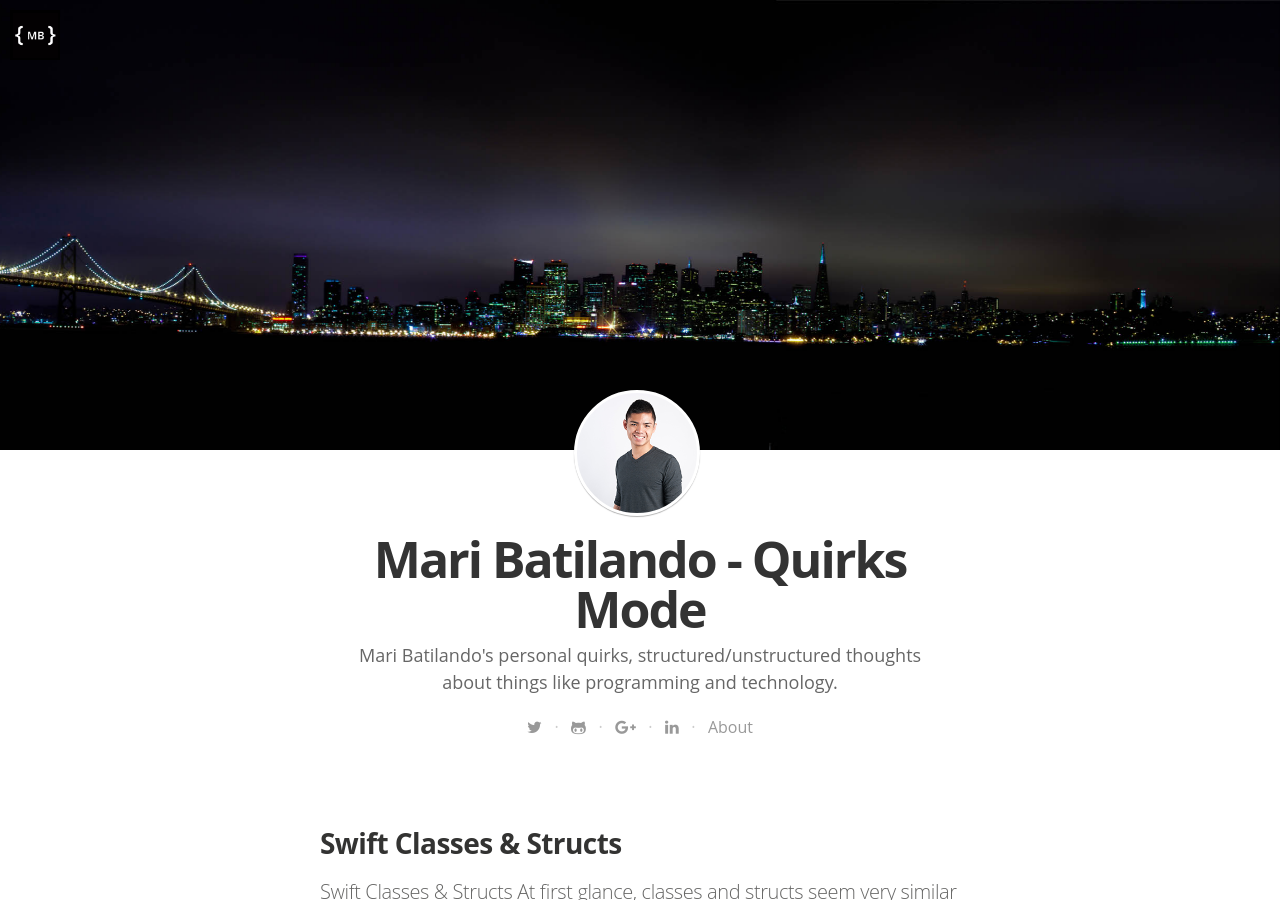
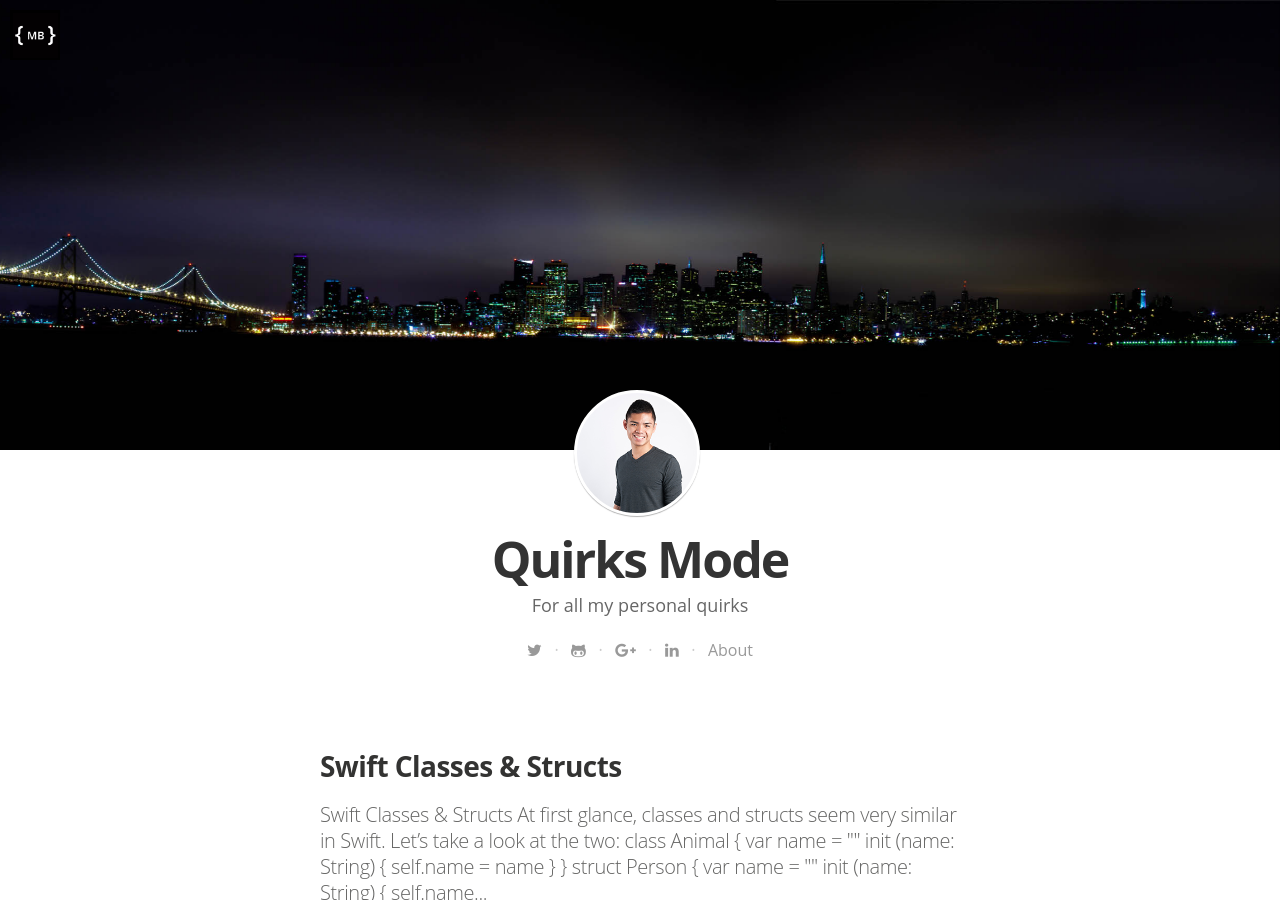
Before and after one commit to cal-a-mari/mbatilando.github.io, a Jekyll site: the page built from index.html, in a window 1280 px wide and 900 px high. Built offline with Jekyll 4.4.1, drawn with Linux system fonts in a browser that asks for light colours; nearby versions of some CDN libraries; some web fonts are replaced; Markdown is read by kramdown in place of the engine named in the settings; the list of posts is cut into pages by our own code.

Commit message:
Add short desc

```diff
--- a/_config.yml
+++ b/_config.yml
@@ -3,11 +3,12 @@ markdown: redcarpet
 highlighter: pygments
 
 # Site settings
-title: "Mari Batilando - Quirks Mode"
+title: "Quirks Mode"
 description: > # this means to ignore newlines until "email:"
    Mari Batilando's personal quirks, structured/unstructured thoughts about
    things like programming and technology.
-
+short_description: >
+  For all my personal quirks
 email: mari.batilando@gmail.com
 #blog logo
 logo: "/assets/images/df_logo.jpg"
--- a/_layouts/page.html
+++ b/_layouts/page.html
@@ -50,7 +50,7 @@
       </div>
       <div class="inner">
         <h1 class="blog-title">{{ site.title }}</h1>
-        <h2 class="blog-description">{{ site.description }}</h2>
+        <h2 class="blog-description">{{ site.short_description }}</h2>
         <a href="/" class="btn">Back to Overview</a>
       </div>
     </div>
--- a/index.html
+++ b/index.html
@@ -13,7 +13,7 @@ layout: default
       <a class="blog-logo" href="{{site.url}}" style="background-image: url('/assets/images/author.jpg')">{{ site.title }}</a>
     {% endif %}
     <h1 class="blog-title">{{ site.title }}</h1>
-    <h2 class="blog-description">{{ site.description }}</h2>
+    <h2 class="blog-description">{{ site.short_description }}</h2>
     <div class="custom-links">
       {% for social in site.social %}
         {% if social.url %}
```
